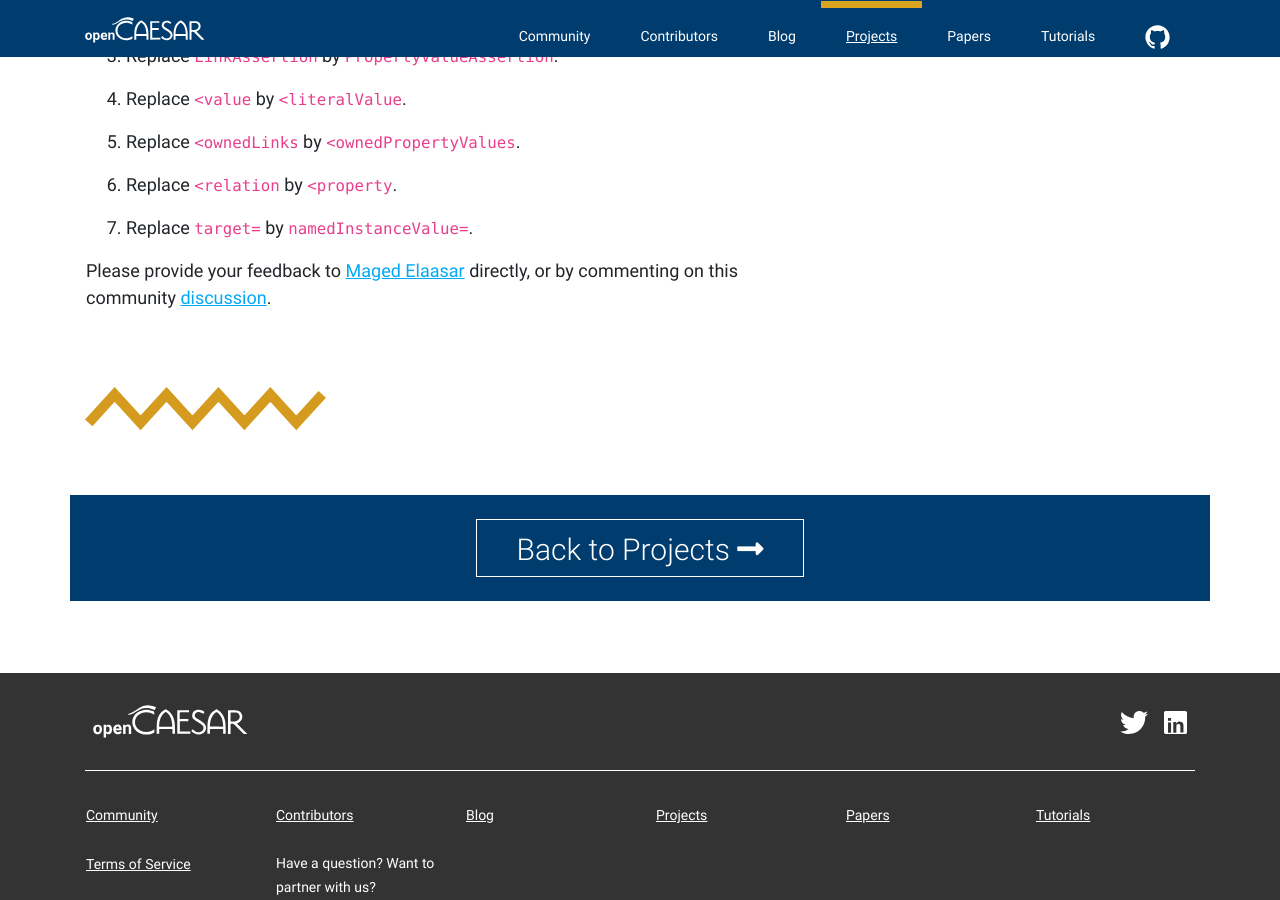
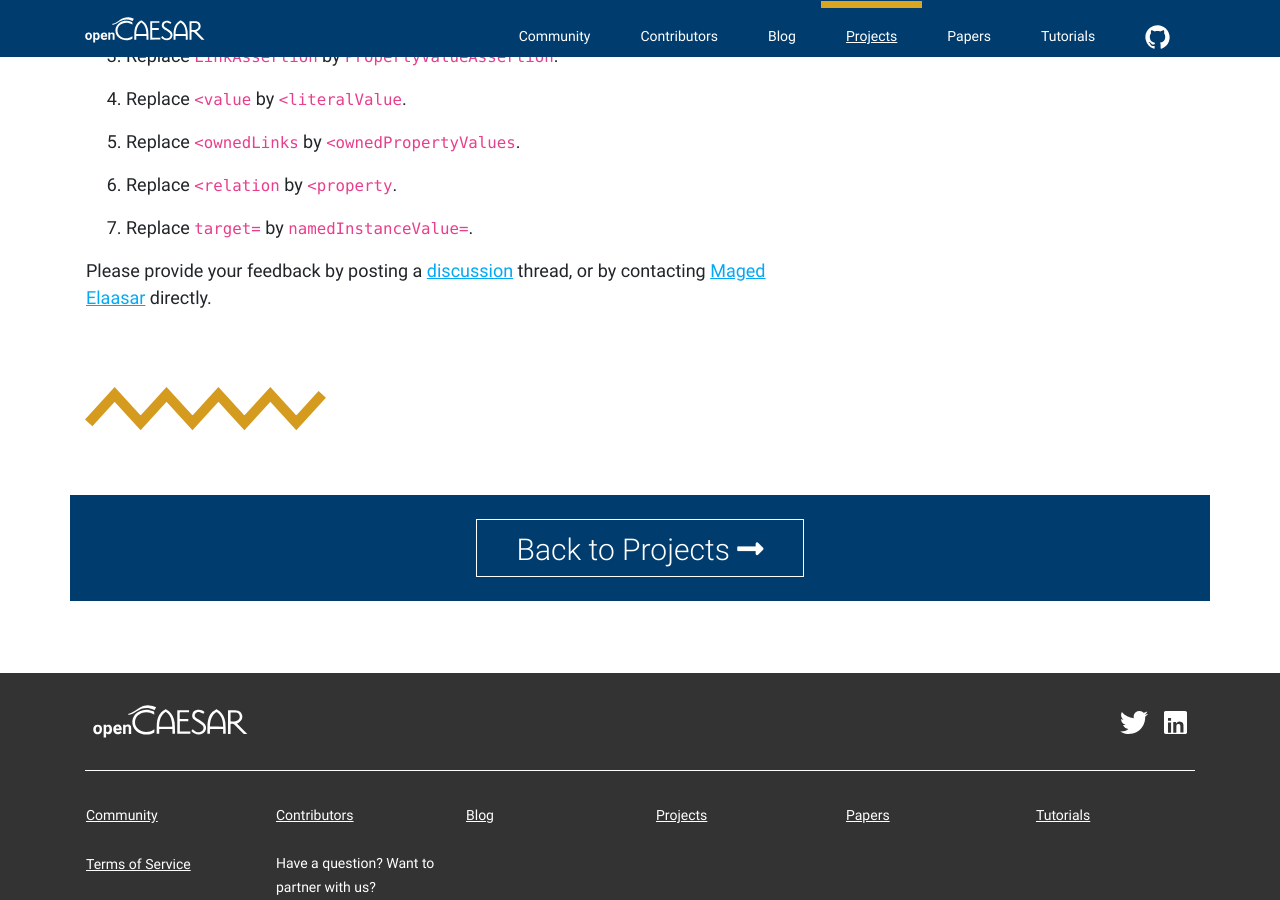
Before and after one commit to opencaesar/opencaesar.github.io, a Jekyll site: the page built from _projects/2023-7-21-OML-v2.md, in a window 1280 px wide and 900 px high, scrolled down 9153 px. Built offline with Jekyll 4.4.1, drawn with Linux system fonts in a browser that asks for light colours; nearby versions of some CDN libraries.

Commit message:
contacts

```diff
--- a/_projects/2023-7-21-OML-v2.md
+++ b/_projects/2023-7-21-OML-v2.md
@@ -308,4 +308,4 @@ Migrating OML v1 XMI syntax for Descriptions to that of v2 can be done using the
 1. Replace `target=` by `namedInstanceValue=`.
 
 
-Please provide your feedback to [Maged Elaasar](https://opencaesar.github.io/contributors/Maged%20Elaasar.html) directly, or by commenting on this community [discussion](https://github.com/opencaesar/community/discussions/2).
+Please provide your feedback by posting a [discussion](https://github.com/opencaesar/community/discussions/2) thread, or by contacting [Maged Elaasar](https://opencaesar.github.io/contributors/Maged%20Elaasar.html) directly.
```
Also changed, not shown: _posts/2023-2-1-OML-v2-Proposal.md (+1 -1 lines).
